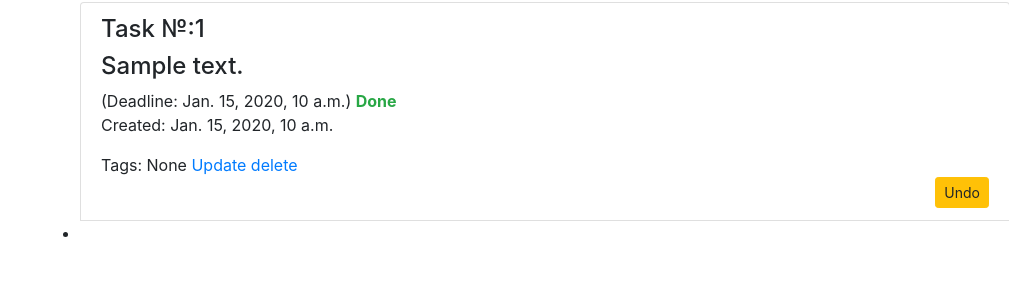
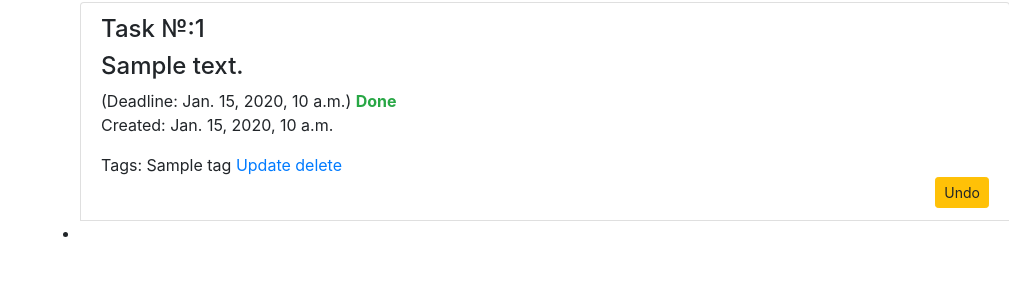
Before and after one commit to IlyaGrynyshyn/todo-list, a Django app: page / in a window 1280 px wide. Shown: the part 140-440 px from the top of the page, without its empty margins (271-1280 px from the left). Run offline with Django 5.2, Linux system fonts and the light colour scheme; tables that the repository leaves empty hold one stand-in row (values such as "Sample post"); some libraries are stand-ins or nearby versions.

Commit message:
Fix bug: not display tags

```diff
--- a/templates/mainapp/index.html
+++ b/templates/mainapp/index.html
@@ -2,7 +2,8 @@
 {% block content %}
   <div class="p-3">
     <h1>TODO list</h1>
-    <div class="d-flex justify-content-end mt-auto"><a href='{% url "create-task" %}' class='btn btn-primary link-to-page create_btn'>
+    <div class="d-flex justify-content-end mt-auto"><a href='{% url "create-task" %}'
+                                                       class='btn btn-primary link-to-page create_btn'>
       Create
     </a></div>
   </div>
@@ -20,16 +21,19 @@
           <strong class="text-danger">Not done</strong>
         {% endif %}
         <p>Created: {{ task.created }}</p>
-        <span>Tags: {{ task.tags.name }}
-        <a href="{% url "update-task" task.pk %}">Update</a>
+        <span>Tags:
+          {% for tag in task.tags.all %}
+            {{ tag.name }}
+          {% endfor %}
+          <a href="{% url "update-task" task.pk %}">Update</a>
         <a href="{% url "delete-task" task.pk %}">delete</a>
         </span>
         <div class="d-flex justify-content-end mt-auto">
           {% if task.is_done %}
             <a href="{% url 'change-status' task.pk %}" class="btn btn-sm btn-warning ml-2">Undo</a>
-        {% else %}
+          {% else %}
             <a href="{% url 'change-status' task.pk %}" class="btn btn-sm btn-success ml-2">Complete</a>
-        {% endif %}
+          {% endif %}
         </div>
       <li>
     {% endfor %}
```
